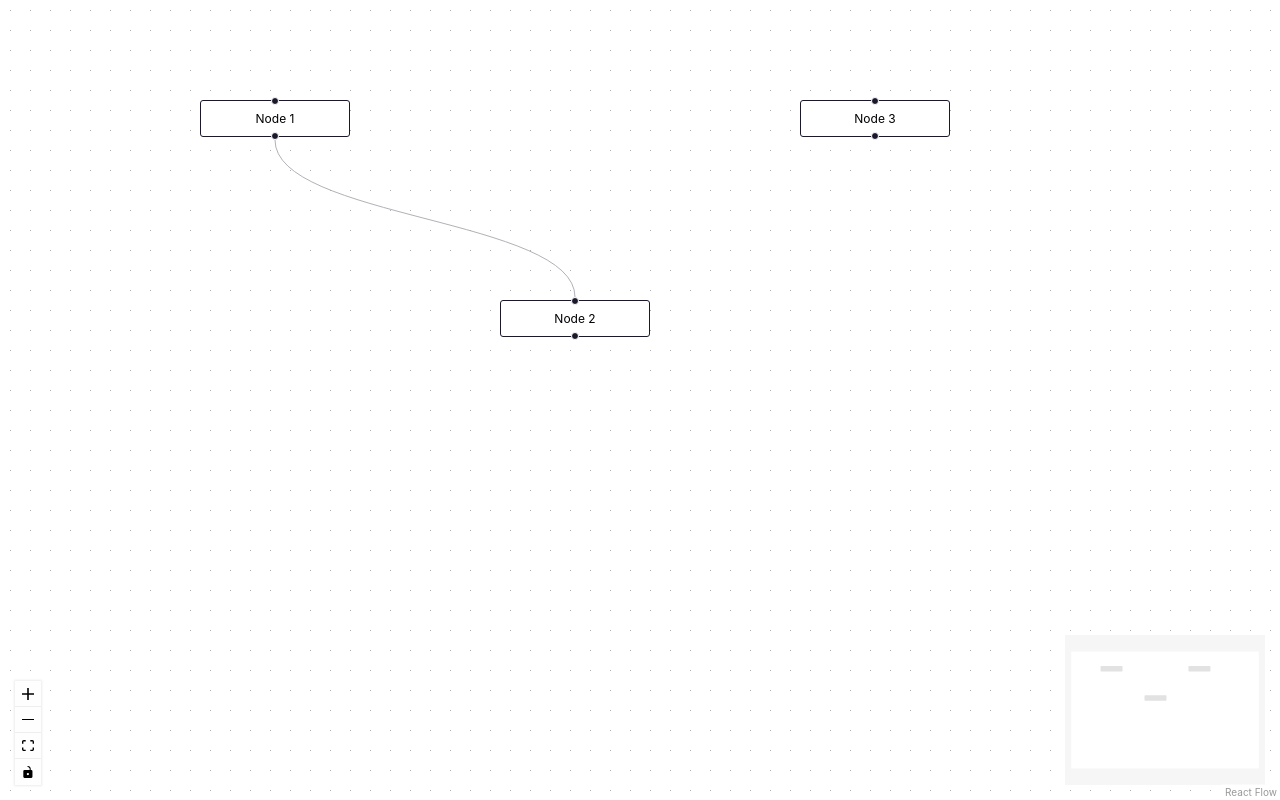
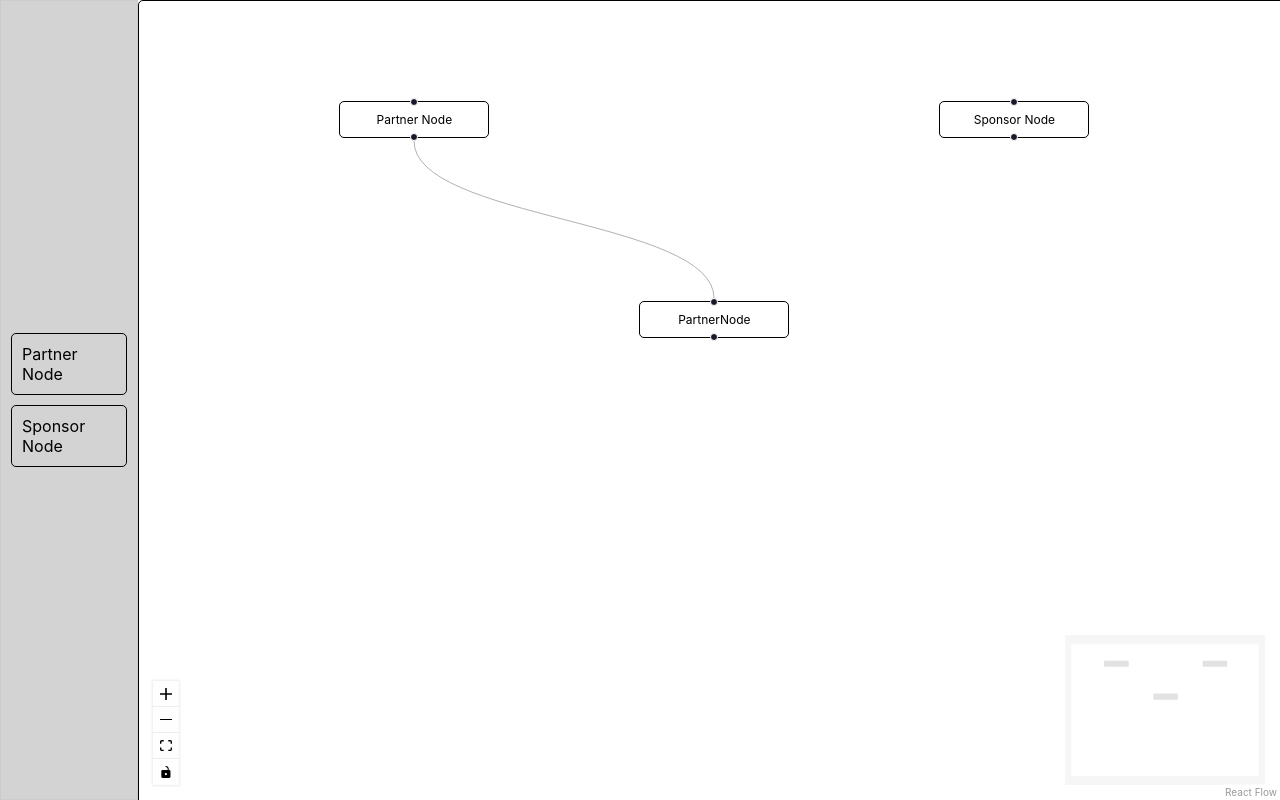
Before and after one commit to ankit-Keshari-Nitor/reactflow-playwright, a React (Create React App) app: page / in a window 1280 px wide. Built offline with nearby package versions, Linux system fonts and the light colour scheme.

Commit message:
Updated UI

```diff
--- a/src/App.js
+++ b/src/App.js
@@ -1,38 +1,32 @@
-import React, { useCallback } from "react"
-import {
-  ReactFlow,
-  addEdge,
-  MiniMap,
-  Controls,
-  Background,
-  useNodesState,
-  useEdgesState,
-} from "@xyflow/react"
-import "@xyflow/react/dist/style.css"
-import { INITIAL_EDGES, INITIAL_NODES } from "./utils/constant"
+import React from "react"
+import FlowComponent from "./components/FlowComponent"
+
+import "./styles/styles.css"
 
 function App() {
-  const [nodes, setNodes, onNodesChange] = useNodesState(INITIAL_NODES)
-  const [edges, setEdges, onEdgesChange] = useEdgesState(INITIAL_EDGES)
-
-  const onConnect = useCallback(
-    (params) => setEdges((eds) => addEdge(params, eds)),
-    [setEdges]
-  )
-
   return (
-    <div style={{ width: "100vw", height: "100vh" }}>
-      <ReactFlow
-        nodes={nodes}
-        edges={edges}
-        onNodesChange={onNodesChange}
-        onEdgesChange={onEdgesChange}
-        onConnect={onConnect}
-      >
-        <MiniMap />
-        <Controls />
-        <Background />
-      </ReactFlow>
+    <div className="main-container">
+      <div className="drag-container">
+        <div
+          className="draggable"
+          draggable
+          onDragStart={(event) => {
+            event.dataTransfer.setData("application/reactflow", "partner")
+          }}
+        >
+          Partner Node
+        </div>
+        <div
+          className="draggable"
+          draggable
+          onDragStart={(event) => {
+            event.dataTransfer.setData("application/reactflow", "sponsor")
+          }}
+        >
+          Sponsor Node
+        </div>
+      </div>
+      <FlowComponent />
     </div>
   )
 }
--- /dev/null
+++ b/src/components/FlowComponent.js
@@ -0,0 +1,90 @@
+import React, { useCallback, useState, useRef } from "react"
+import {
+  ReactFlow,
+  Controls,
+  MiniMap,
+  addEdge,
+  applyNodeChanges,
+  applyEdgeChanges,
+} from "@xyflow/react"
+import "@xyflow/react/dist/style.css"
+import "../styles/styles.css"
+import { INITIAL_NODES, INITIAL_EDGES } from "./../utils/constant"
+
+const FlowComponent = () => {
+  const [nodes, setNodes] = useState(INITIAL_NODES)
+  const [edges, setEdges] = useState(INITIAL_EDGES)
+  const reactFlowWrapper = useRef(null) // Create a ref
+
+  console.log("nodes", nodes)
+
+  console.log("edges", edges)
+
+  const onConnect = useCallback((params) => {
+    setEdges((eds) => addEdge(params, eds))
+  }, [])
+
+  const onNodesChange = useCallback((changes) => {
+    setNodes((nds) => applyNodeChanges(changes, nds))
+  }, [])
+
+  const onEdgesChange = useCallback((changes) => {
+    setEdges((eds) => applyEdgeChanges(changes, eds))
+  }, [])
+
+  const onDrop = useCallback((event) => {
+    event.preventDefault()
+    const reactFlowBounds = reactFlowWrapper.current.getBoundingClientRect() // Use the ref to get the bounding rectangle
+    const type = event.dataTransfer.getData("application/reactflow")
+
+    if (typeof type === "undefined" || !reactFlowBounds) {
+      return
+    }
+
+    const position = {
+      x: event.clientX - reactFlowBounds.left,
+      y: event.clientY - reactFlowBounds.top,
+    }
+
+    const newNode = {
+      id: String(Math.random()), // Generate a unique id
+      type: type === "partner" ? "partner" : "sponsor", // Differentiate types
+      position,
+      data: { label: `${type === "partner" ? "Partner" : "Sponsor"} Node` },
+    }
+
+    setNodes((nds) => nds.concat(newNode))
+  }, [])
+
+  const onDragOver = (event) => {
+    event.preventDefault()
+    event.dataTransfer.dropEffect = "move"
+  }
+
+  return (
+    <div
+      style={{
+        height: "100vh",
+        width: "100%",
+        background: "#ffffff !important",
+      }}
+      ref={reactFlowWrapper}
+    >
+      {/* Attach the ref here */}
+      <ReactFlow
+        nodes={nodes}
+        edges={edges}
+        onConnect={onConnect}
+        onNodesChange={onNodesChange}
+        onEdgesChange={onEdgesChange}
+        onDrop={onDrop}
+        onDragOver={onDragOver}
+      >
+        <Controls />
+        <MiniMap />
+      </ReactFlow>
+    </div>
+  )
+}
+
+export default FlowComponent
--- /dev/null
+++ b/src/styles/styles.css
@@ -0,0 +1,26 @@
+.main-container {
+  display: flex;
+}
+.drag-container {
+  padding: 10px;
+  align-items: center;
+  justify-content: center;
+  flex-direction: column;
+  border: 1px solid #ccc;
+  display: flex;
+  gap: 10px;
+  background: lightgray;
+}
+
+.draggable {
+  padding: 10px;
+  border-radius: 5px;
+  cursor: grab;
+  color: #000000;
+  border: 1px solid #000000;
+}
+
+/* Additional style for the special node */
+.draggable[data-type="special"] {
+  background: #2196f3; /* Special Node color */
+}
--- a/src/utils/constant.js
+++ b/src/utils/constant.js
@@ -1,7 +1,22 @@
 export const INITIAL_NODES = [
-  { id: "1", position: { x: 200, y: 100 }, data: { label: "Node 1" } },
-  { id: "2", position: { x: 500, y: 300 }, data: { label: "Node 2" } },
-  { id: "3", position: { x: 800, y: 100 }, data: { label: "Node 3" } },
+  {
+    id: "1",
+    position: { x: 200, y: 100 },
+    data: { label: "Partner Node" },
+    type: "partner",
+  },
+  {
+    id: "2",
+    position: { x: 500, y: 300 },
+    data: { label: "PartnerNode" },
+    type: "partner",
+  },
+  {
+    id: "3",
+    position: { x: 800, y: 100 },
+    data: { label: "Sponsor Node" },
+    type: "sponsor",
+  },
 ]
 
 export const INITIAL_EDGES = [{ id: "e1-2", source: "1", target: "2" }]
```
Also changed, not shown: 1 other file (tests, documents, lock files or other folders).
